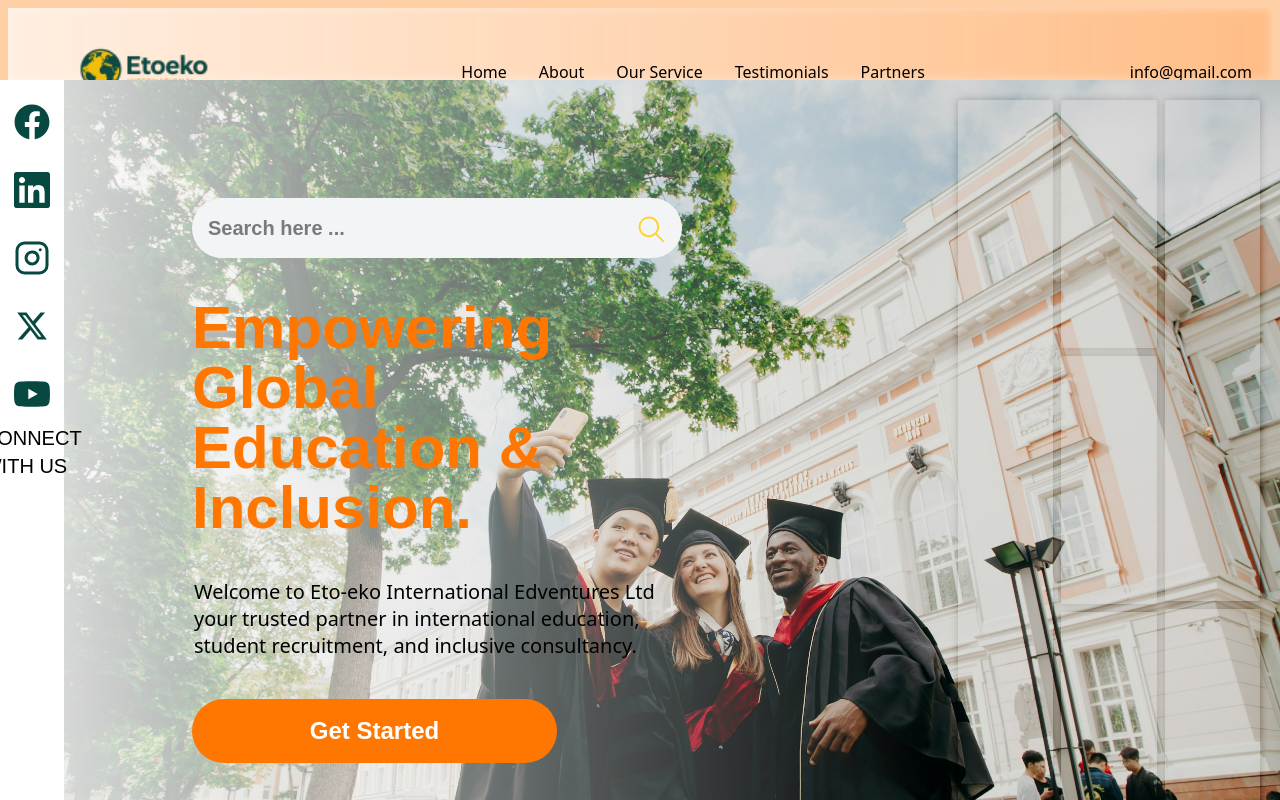
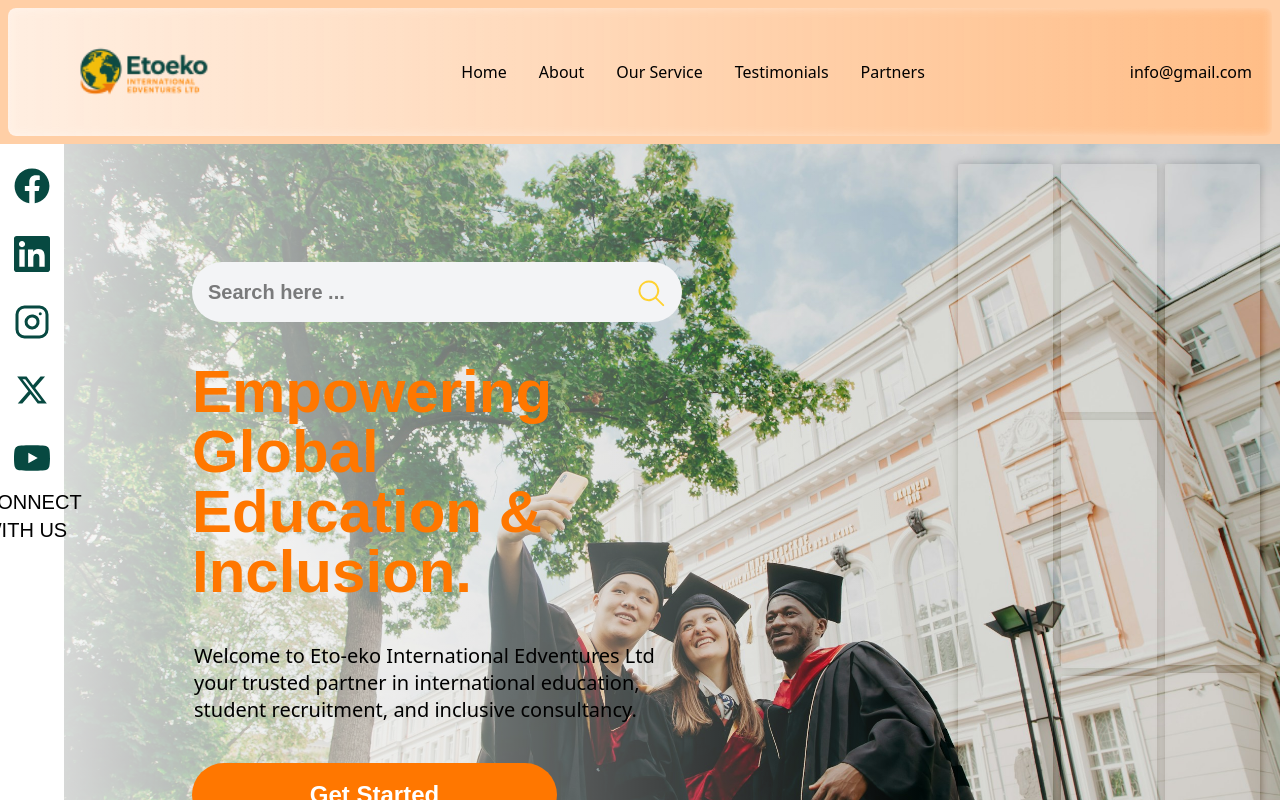
Before and after one commit to Cosmosvybes/eto-eko-client, a React (Vite) app: page / in a window 1280 px wide. Shown: the top 800 px of the page. Built offline with nearby package versions, Linux system fonts and the light colour scheme; the HTML template or start-up script is replaced by a standard one.

Commit message:
lg screen responsiveness in prog

```diff
--- a/src/components/navs/Navbar.tsx
+++ b/src/components/navs/Navbar.tsx
@@ -19,8 +19,8 @@ const Navbar = () => {
 
   return (
     <>
-      <header className="lg:h-20  p-2 sm:h-24 md:h-44  lg:sticky sticky sm:sticky md:sticky  left-0 right-0 top-0 z-10 bg-[rgba(255, 119, 0, 0.35)]">
-        <div className="shadow-glass border-none backdrop-blur-xs flex justify-between items-center px-5 max-md:px-0 max-sm:px-0">
+      <header className="lg:h-auto  p-2 sm:h-ato md:h-auto  lg:sticky sticky sm:sticky md:sticky  left-0 right-0 top-0 z-10 bg-[rgba(255, 119, 0, 0.35)]">
+        <div className="shadow-glass rounded-lg border-none backdrop-blur-xs flex justify-between items-center px-5 max-md:px-0 max-sm:px-0">
           <span>
             {" "}
             <img
```
